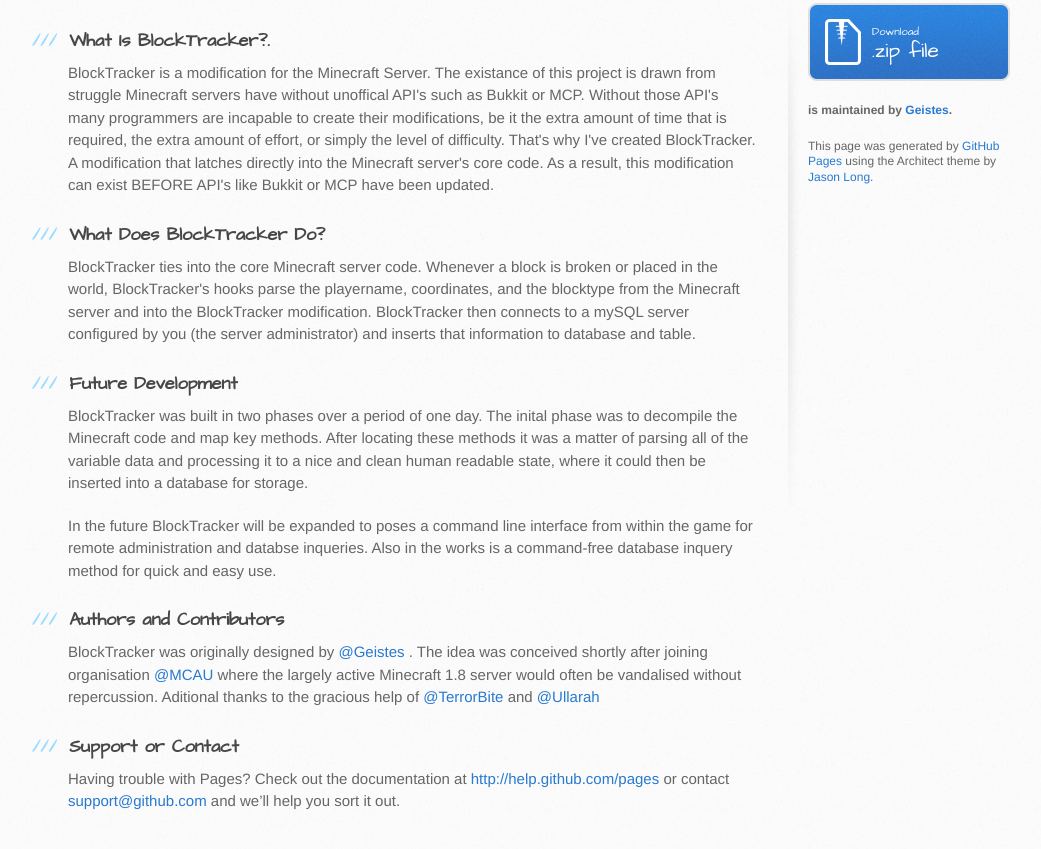
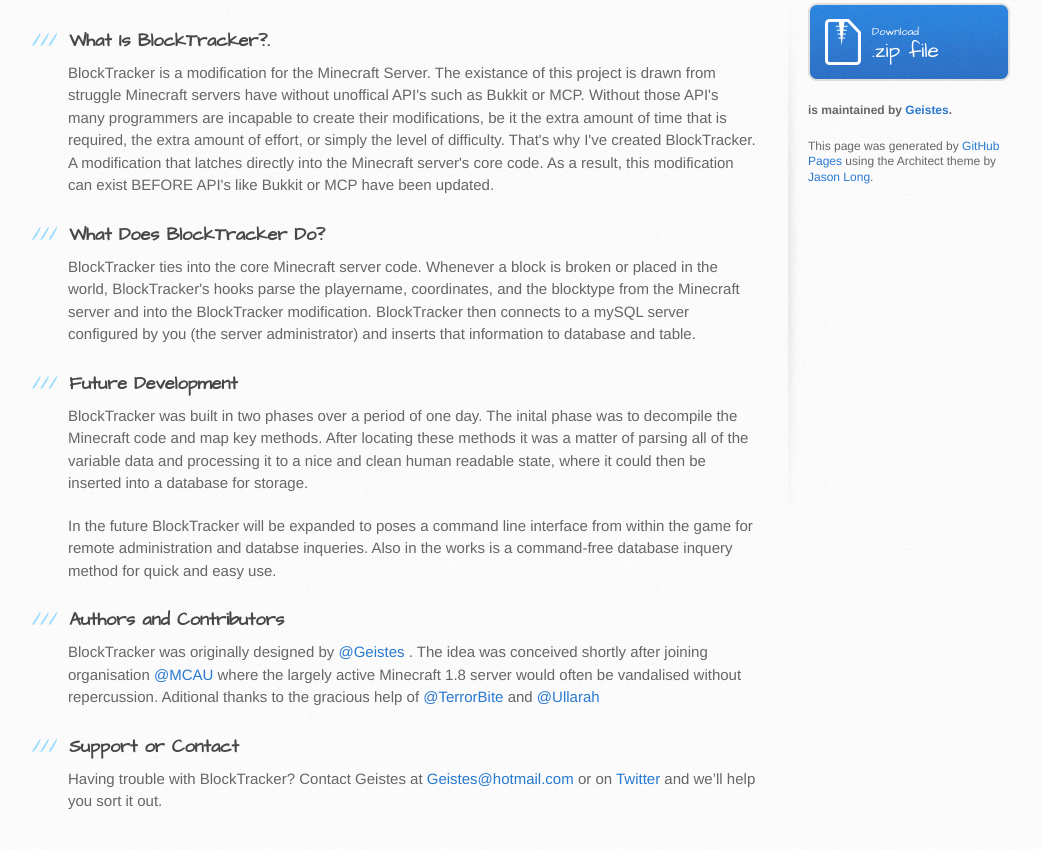
Before and after one commit to CoolV1994/BlockTracker, a plain HTML site: page index.html in a window 1280 px wide. Shown: the part 263-1112 px from the top of the page, without its empty margins (102-1143 px from the left). Drawn offline with Linux system fonts and the light colour scheme.

Commit message:
Update index.html

```diff
--- a/index.html
+++ b/index.html
@@ -52,7 +52,7 @@
 <h3>
 <a name="support-or-contact" class="anchor" href="#support-or-contact"><span class="octicon octicon-link"></span></a>Support or Contact</h3>
 
-<p>Having trouble with Pages? Check out the documentation at <a href="http://help.github.com/pages">http://help.github.com/pages</a> or contact <a href="mailto:support@github.com">support@github.com</a> and we’ll help you sort it out.</p>
+<p>Having trouble with BlockTracker? Contact Geistes at <a href="mailto:Geistes@hotmail.com">Geistes@hotmail.com</a> or on <a href="https://twitter.com/Geistessss">Twitter</a> and we’ll help you sort it out.</p>
         </section>
 
         <aside id="sidebar">
```
